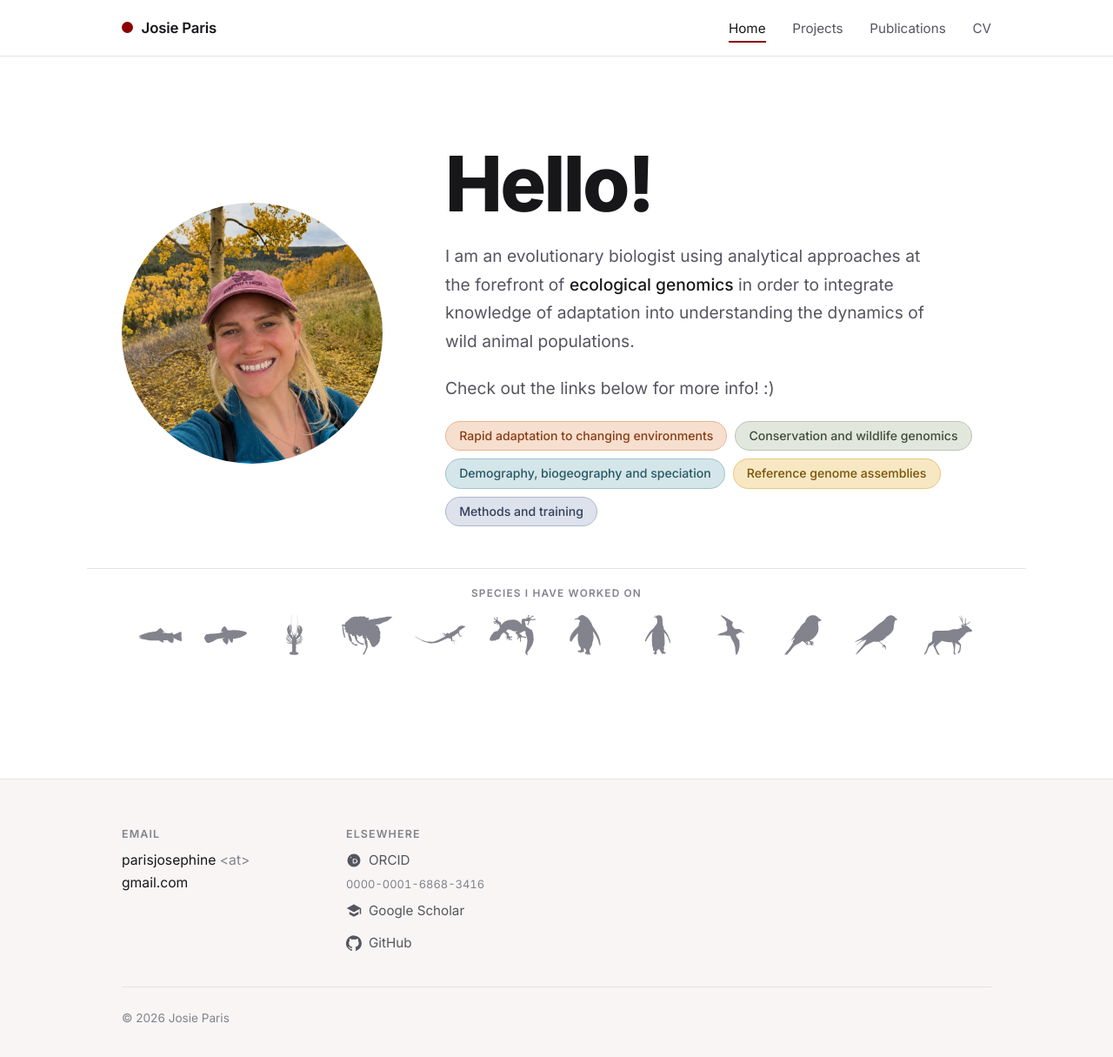
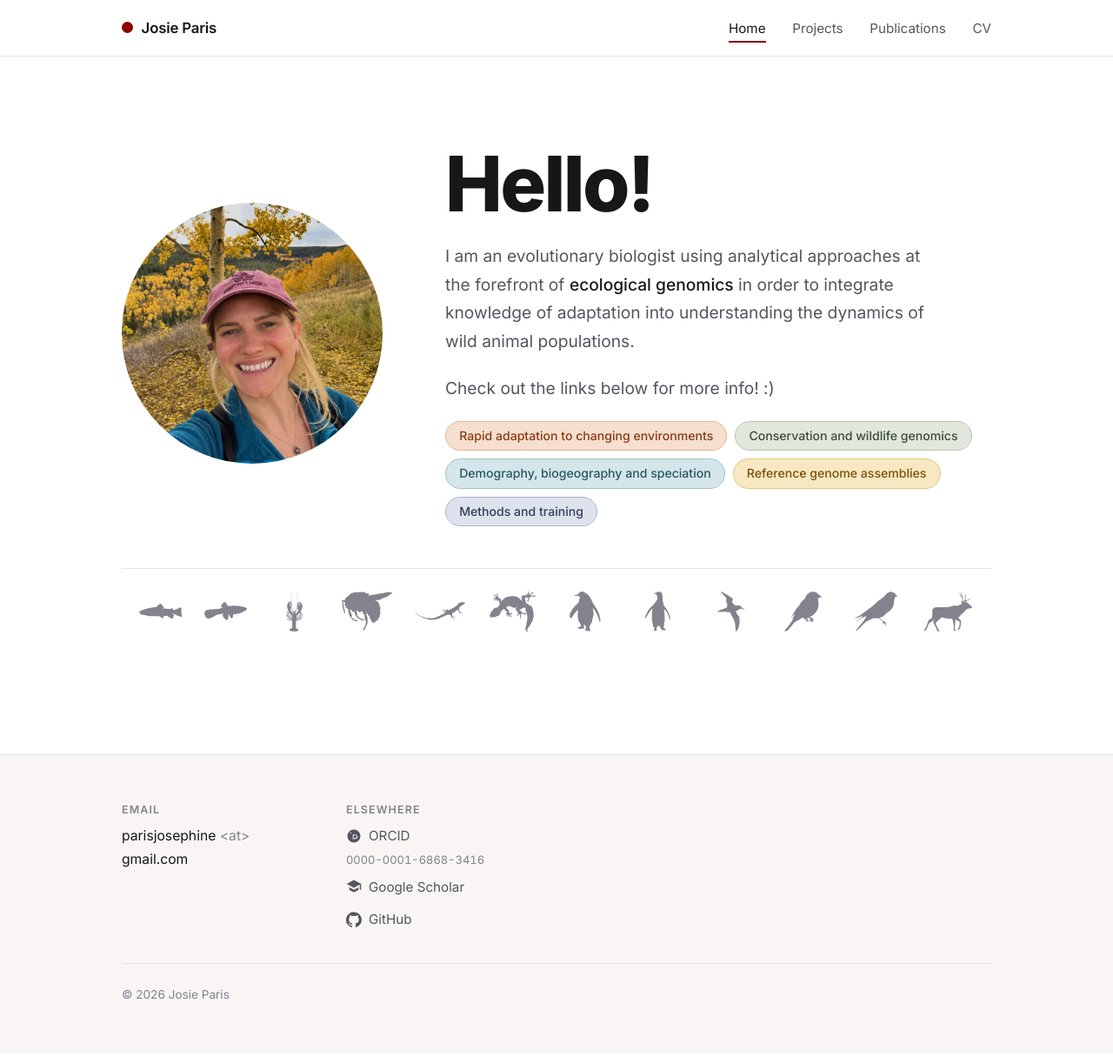
Before and after one commit to josieparis/josieparis.github.io, a Jekyll site: the page built from index.html, in a window 1280 px wide and 1238 px high. Shown: the top 1215 px of the window at 87% size. Built offline with Jekyll 4.4.1, drawn with Linux system fonts in a browser that asks for light colours.

Commit message:
Home: drop the caption above the silhouette strip
Co-Authored-By: Claude Opus 5 <noreply@anthropic.com>

```diff
--- a/assets/css/main.css
+++ b/assets/css/main.css
@@ -229,17 +229,12 @@ main { min-height: 60vh; padding-bottom: 5rem; }
   list-style: none; margin: 1.25rem 0 0; padding: 0;
 }
 
-.menagerie-wrap { margin-top: -.5rem; margin-bottom: clamp(2rem, 5vw, 3.5rem); border-top: 1px solid var(--line); }
+.menagerie-wrap { margin-top: -.5rem; margin-bottom: clamp(2rem, 5vw, 3.5rem); }
 .menagerie {
   display: flex; flex-wrap: wrap; justify-content: center; align-items: center;
   gap: .4rem .9rem; list-style: none; margin: 0; padding: 1.25rem 0 0;
   border-top: 1px solid var(--line);
 }
-.menagerie__label {
-  margin: 1.1rem 0 0; text-align: center;
-  font-size: .74rem; font-weight: 600; letter-spacing: .1em; text-transform: uppercase; color: var(--ink-3);
-}
-.menagerie__label + .menagerie { border-top: 0; padding-top: .6rem; }
 .menagerie a { display: block; padding: .35rem; border-radius: 8px; }
 .menagerie__sil {
   display: block; width: calc(58px * var(--sil-scale, 1)); height: 46px;
--- a/index.html
+++ b/index.html
@@ -30,7 +30,6 @@ title: Home
 
 {%- comment -%} The species I work on, as a strip of silhouettes; each links to its card on the projects page. {%- endcomment -%}
 <section class="wrap menagerie-wrap" aria-label="Study species">
-  <p class="menagerie__label">Species I have worked on</p>
   <ul class="menagerie">
     {%- for m in site.data.menagerie -%}
     <li>
```
